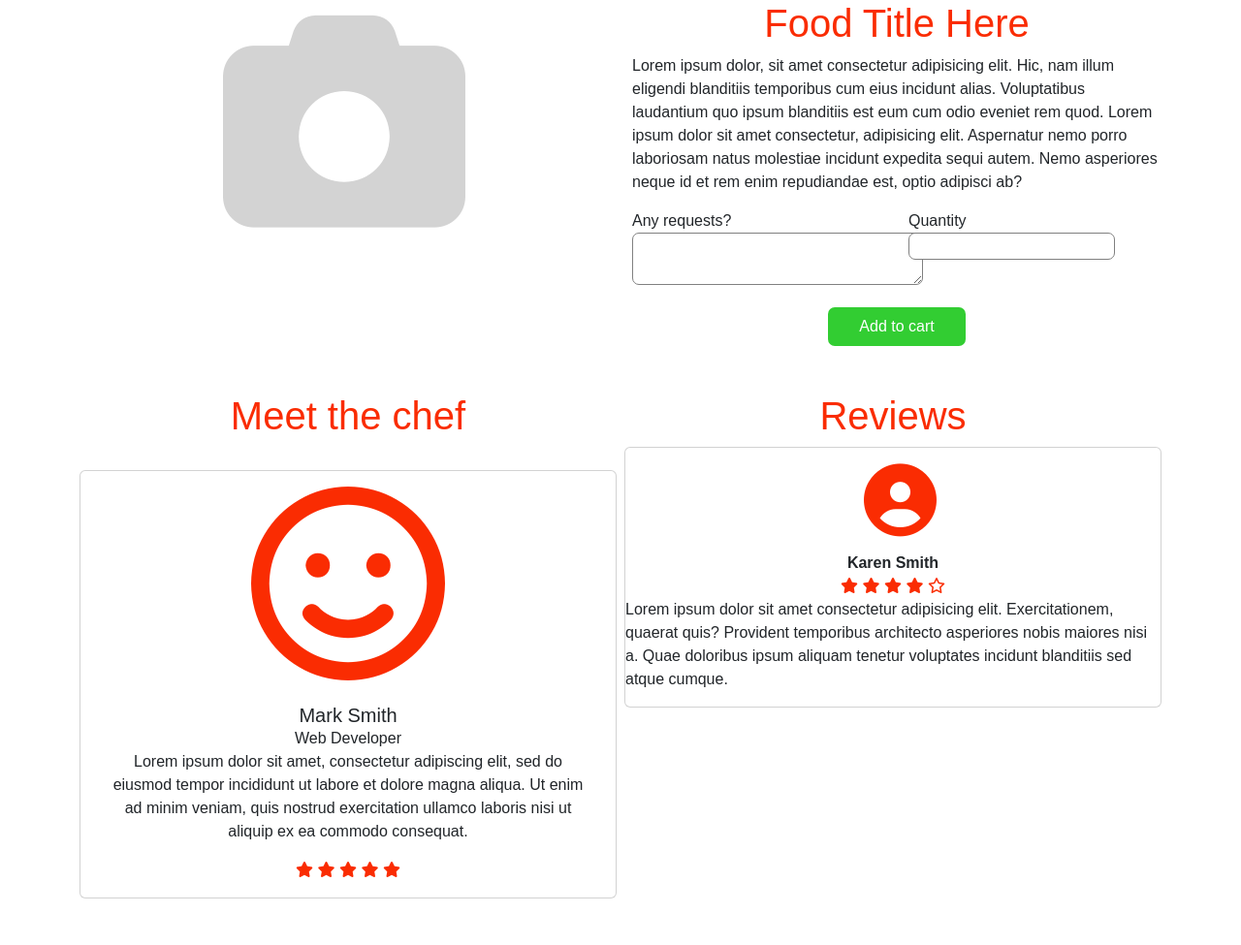
After one commit to JamilAwada/Maida, a PHP site: page /order.html in a window 1280 px wide. The commit adds this page. Shown: the whole page at 97% size. Run offline with PHP 8.4, Linux system fonts and the light colour scheme; some web fonts are replaced.

Commit message:
started work on order page

```diff
--- /dev/null
+++ b/order.css
@@ -0,0 +1,17 @@
+.add-btn {
+    border-radius: 7px;
+    border-width: 0;
+    background-color: limegreen;
+    color: white;
+
+}
+
+input, textarea {
+    border: 1px solid gray;
+    border-radius: 7px;
+    text-indent: 5px;
+}
+
+h1, i {
+    color: #FA2C02;
+}
--- /dev/null
+++ b/order.html
@@ -0,0 +1,132 @@
+<!DOCTYPE html>
+<html lang="en">
+<head>
+    <meta charset="UTF-8">
+    <meta http-equiv="X-UA-Compatible" content="IE=edge">
+    <meta name="viewport" content="width=device-width, initial-scale=1.0">
+    <!-- Import bootstrap -->
+    <link href="https://cdn.jsdelivr.net/npm/bootstrap@5.2.2/dist/css/bootstrap.min.css" rel="stylesheet" integrity="sha384-Zenh87qX5JnK2Jl0vWa8Ck2rdkQ2Bzep5IDxbcnCeuOxjzrPF/et3URy9Bv1WTRi" crossorigin="anonymous"/>
+    <!-- Import fontawesome -->
+    <link rel="stylesheet" href="https://cdnjs.cloudflare.com/ajax/libs/font-awesome/6.2.0/css/all.min.css" integrity="sha512-xh6O/CkQoPOWDdYTDqeRdPCVd1SpvCA9XXcUnZS2FmJNp1coAFzvtCN9BmamE+4aHK8yyUHUSCcJHgXloTyT2A==" crossorigin="anonymous" referrerpolicy="no-referrer" />
+    <link rel="stylesheet" href="order.css"/>
+    <link rel="stylesheet" href="navbar.css"/>
+    <link rel="stylesheet" href="footer.css"/>
+    <title>Document</title>
+</head>
+<body>
+
+ <!-- Start of Nav -->
+
+ <!-- <div class="topnav" id="myTopnav">
+    <a href="#home" class="active">Maida</a>
+    <a href="#profile">Susan Smith</a>
+    <a href="#profile" class="image-link"
+      ><i class="fa-regular fa-user"></i>
+    </a>
+    <a href="#orders">Orders
+      <i class="fa-regular fa-paper-plane"></i>
+    </a>
+    <a href="#cart">Cart
+      <i class="fa-solid fa-cart-shopping"></i>
+    </a>
+    <a href="#browse">Browse
+      <i class="fa-solid fa-magnifying-glass"></i>
+    </a>
+    <a href="#posting">New Post
+      <i class="fa-solid fa-plus"></i>
+    </a>
+    <a href="javascript:void(0);" class="icon" onclick="myFunction()">
+      <i class="fa fa-bars"></i>
+    </a>
+  </div> -->
+
+  <!-- End of Nav -->
+
+    <div class="container">
+        <div class="row">
+            <div class="col-lg-6 text-center">
+                <i class="fa-solid fa-camera" style="font-size: 250px; color: lightgray;"></i>
+            </div>
+            <div class="col-lg-6">
+                <div class="row">
+                    <div class="col-lg-12"></div>
+                    <h1 align="center">Food Title Here</h1><br>
+                    <p>Lorem ipsum dolor, sit amet consectetur adipisicing elit. Hic, nam illum eligendi blanditiis temporibus cum eius incidunt alias. Voluptatibus laudantium quo ipsum blanditiis est eum cum odio eveniet rem quod. Lorem ipsum dolor sit amet consectetur, adipisicing elit. Aspernatur nemo porro laboriosam natus molestiae incidunt expedita sequi autem. Nemo asperiores neque id et rem enim repudiandae est, optio adipisci ab?</p><br/>
+                </div>
+                <div class="row justify-content-center">
+                    <div class="col-lg-6">
+                        <label>Any requests?</label>
+                        <br>
+                        <textarea type="text" id="request" name="request" style="width: 300px"></textarea>
+                    </div>
+                    <div class="col-lg-6">
+                        <label>Quantity</label>
+                        <br>
+                        <input type="number">
+                    </div>
+                    <button class="w-25 py-2 mt-3 add-btn">Add to cart</button>
+                </div>
+
+            </div>
+        </div>
+    </div>
+
+    <!-- Chef Profile -->
+
+
+
+    <div class="container mt-5 mb-5">
+
+        <div class="row g-2">
+            <div class="col-lg-6">
+                <h1 align="center">Meet the chef</h1><br>
+                <div class="card p-3 text-center px-4">
+                    <div>
+                        <i class="fa-regular fa-face-smile" style="font-size: 200px;"></i>
+                    </div>
+                    <br>
+                    <div>
+                        <h5 class="mb-0">Mark Smith</h5>
+                        <span>Web Developer</span>
+                        <p>Lorem ipsum dolor sit amet, consectetur adipiscing elit, sed do eiusmod tempor incididunt ut labore et dolore magna aliqua. Ut enim ad minim veniam, quis nostrud exercitation ullamco laboris nisi ut aliquip ex ea commodo consequat.</p>
+                    </div>
+                    <div>
+                        <i class="fa fa-star"></i>
+                        <i class="fa fa-star"></i>
+                        <i class="fa fa-star"></i>
+                        <i class="fa fa-star"></i>
+                        <i class="fa fa-star"></i>
+                    </div>
+                </div>
+        </div>
+        <div class="col-lg-6">
+            <h1 align="center">Reviews</h1>
+
+
+        <!-- Testimonials -->
+            <section>
+            <div class="card">
+                        <div>
+                            <div class="text-center">
+                                <i class="fa-solid fa-circle-user my-3"  style="font-size: 75px; text-indent: 15px;"></i><br>
+                                <strong>Karen Smith</strong><br>
+                                <div>
+                                    <i class="fas fa-star"></i>
+                                    <i class="fas fa-star"></i>
+                                    <i class="fas fa-star"></i>
+                                    <i class="fas fa-star"></i>
+                                    <i class="far fa-star"></i>
+                                </div>
+                            </div>
+
+                        </div>
+
+                    <div>
+                        <p>Lorem ipsum dolor sit amet consectetur adipisicing elit. Exercitationem, quaerat quis? Provident temporibus architecto asperiores nobis maiores nisi a. Quae doloribus ipsum aliquam tenetur voluptates incidunt blanditiis sed atque cumque.</p>
+                    </div>
+            </div>
+        </div>
+    </div>
+
+</body>
+</html>
--- a/posting.css
+++ b/posting.css
@@ -40,9 +40,6 @@ textarea {
     height: 5rem;
     width: 25rem;
 }
-
-
-
 
 @media screen and (max-width: 605px) {
   .topnav a:not(:first-child) {display: none;}
```
